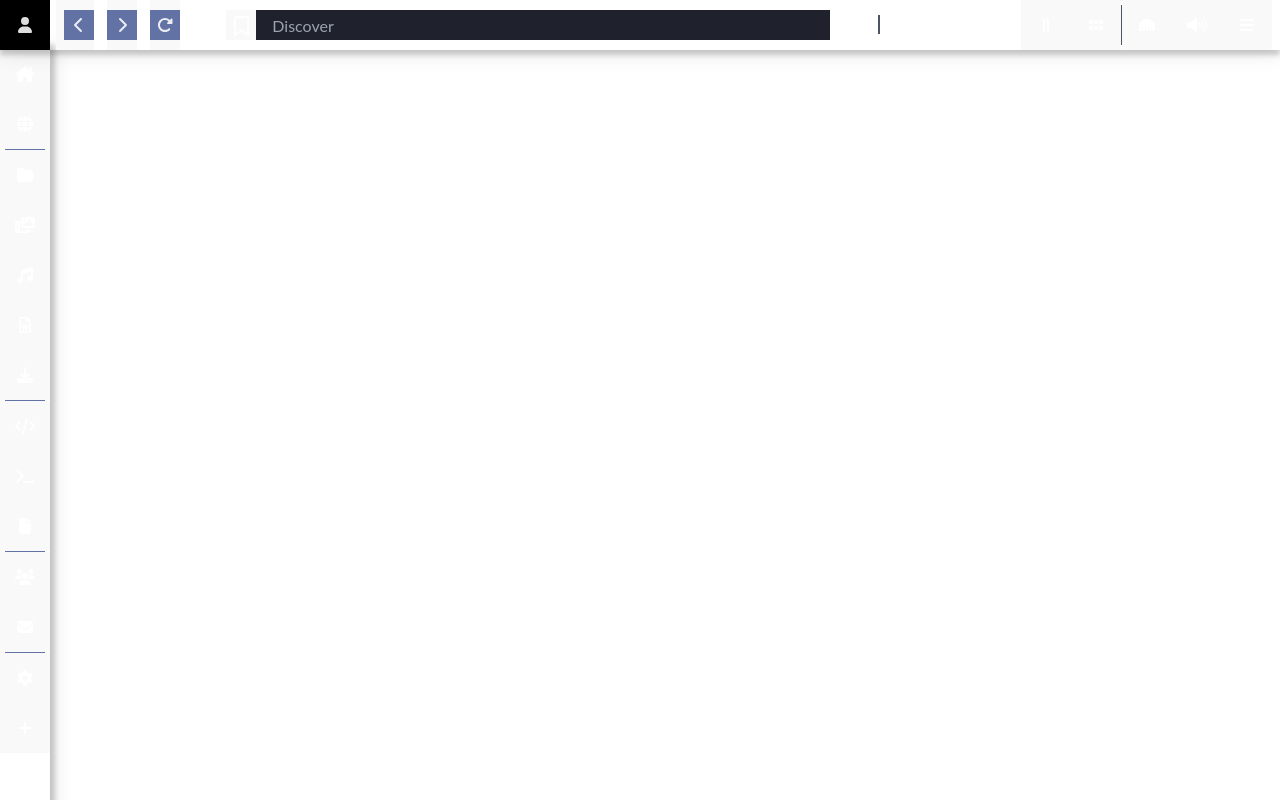
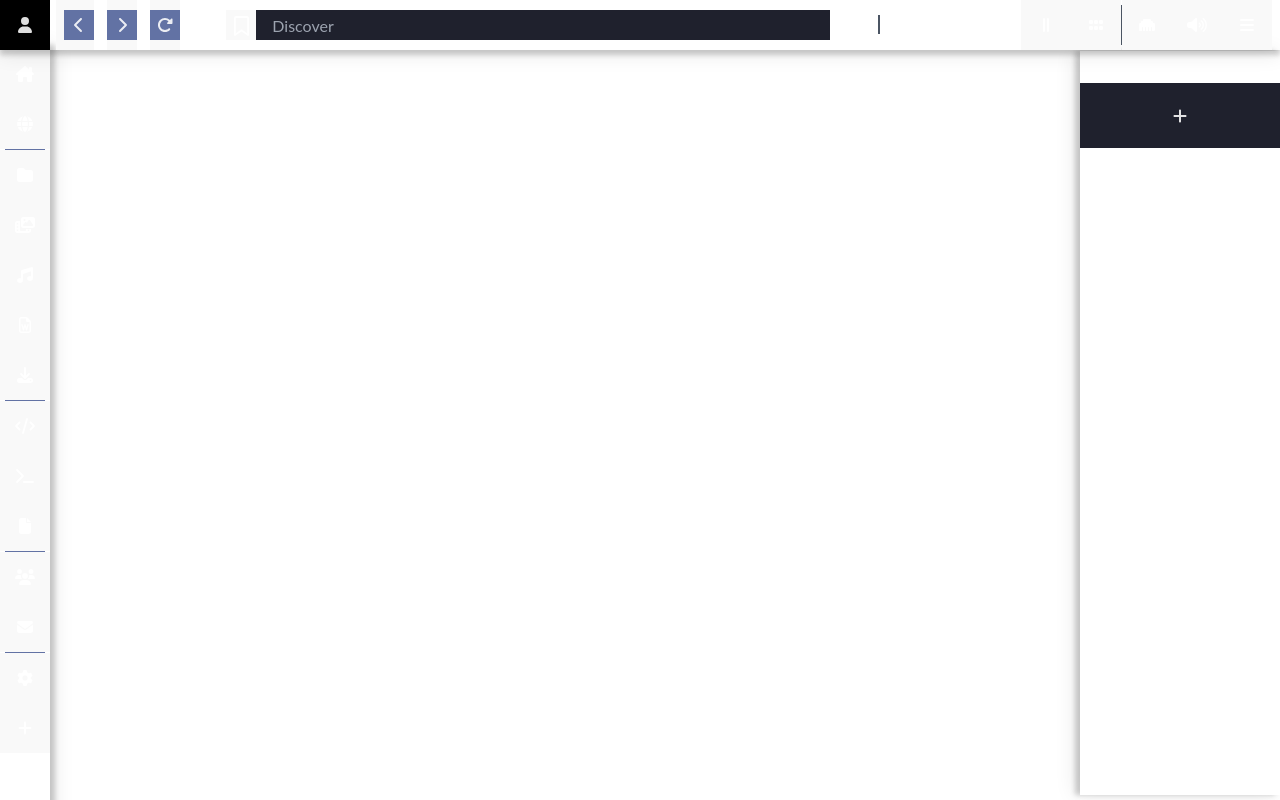
Before and after one commit to noxfall/flatron, a React (Vite) app: page / in a window 1280 px wide. Built offline with nearby package versions, Linux system fonts and the light colour scheme.

Commit message:
Add right sidemenu

```diff
--- a/src/App.jsx
+++ b/src/App.jsx
@@ -1,10 +1,12 @@
 import { TopBar, SidebarLeft } from "./components/common";
+import { Home } from "./scenes";
 
 const App = () => {
   return (
     <main className="app">
       <TopBar />
       <SidebarLeft />
+      <Home />
     </main>
   );
 };
--- /dev/null
+++ b/src/components/NewTask.jsx
@@ -0,0 +1,12 @@
+import { faPlus } from "@fortawesome/free-solid-svg-icons";
+import { FontAwesomeIcon } from "@fortawesome/react-fontawesome";
+
+const NewTask = () => {
+  return (
+    <div className="flex justify-center items-center bg-[#1f212d] w-full h-[65px] cursor-pointer transition ease-in-out hover:bg-slate-800">
+      <FontAwesomeIcon icon={faPlus} />
+    </div>
+  );
+};
+
+export default NewTask;
--- /dev/null
+++ b/src/components/common/HOC/Scene.jsx
@@ -0,0 +1,16 @@
+const Scene = ({ children, flexFlow, justify }) => {
+  return (
+    <section
+      className={
+        `absolute flex w-full h-full pt-14 pl-16 items-center
+        ${flexFlow === 'row' ? 'flex-row' : 'flex-col'}
+        ${justify === 'between' ? 'justify-between' : 'justify-center'}
+        `
+      }
+    >
+      {children}
+    </section>
+  );
+};
+
+export default Scene;
--- /dev/null
+++ b/src/components/common/HOC/SideContainer.jsx
@@ -0,0 +1,17 @@
+const SideContainer = ({ children, menuTitle }) => {
+  return (
+    <aside
+      className={
+        `w-[200px] h-full
+        mt-[-10px] pt-2
+        flex flex-col
+        justify-start items-center
+        sideContainer
+      `}>
+      <h4 className="uppercase">{menuTitle}</h4>
+      {children}
+    </aside>
+  );
+};
+
+export default SideContainer;
--- /dev/null
+++ b/src/components/common/HOC/index.js
@@ -0,0 +1,2 @@
+export { default as Scene } from './Scene';
+export { default as SideContainer } from './SideContainer';
--- a/src/components/common/TopBar/Clock.jsx
+++ b/src/components/common/TopBar/Clock.jsx
@@ -9,8 +9,8 @@ const Clock = () => {
   });
 
   return (
-    <div className="px-2 w-[15%]">
-      <span className="pr-2">{time.getHours()}:{time.getMinutes()}</span>
+    <div className="px-2 w-[15%] cursor-pointer">
+      <span className="pr-2">{time.getHours()}:{String(time.getMinutes()).padStart(2, '0')}</span>
       <span className='pl-2 border-l-2 border-gray-600'>{time.toDateString().substring(0, 10)}</span>
     </div>
   );
--- /dev/null
+++ b/src/components/index.js
@@ -0,0 +1 @@
+export { default as NewTask } from './NewTask';
--- a/src/index.css
+++ b/src/index.css
@@ -34,7 +34,7 @@
 /* TOP BAR */
 
 nav {
-  z-index: 9;
+  z-index: 999;
   box-shadow: 0px 5px 5px 0px rgba(0, 0, 0, 0.18),
     0px 5px 20px 0px rgba(0, 0, 0, 0.09);
 }
@@ -65,7 +65,7 @@ nav {
 /* LEFT SIDEBAR */
 
 #leftBar {
-  z-index: 0;
+  z-index: 99;
   box-shadow: 5px 0px 5px 0px rgba(0, 0, 0, 0.18),
     5px 0px 20px 0px rgba(0, 0, 0, 0.09);
 }
@@ -105,6 +105,13 @@ h1 {
 
 #userMenu > button:hover {
   background: #1f212d;
+}
+
+/* RIGHT SIDEBAR */
+.sideContainer {
+  z-index: 99;
+  box-shadow: -5px 0px 5px 0px rgba(0, 0, 0, 0.18),
+    -5px 0px 20px 0px rgba(0, 0, 0, 0.09);
 }
 
 /*
--- /dev/null
+++ b/src/mockDb.js
@@ -0,0 +1,11 @@
+export const todos = [
+  {
+    title: "Finish side menu"
+  },
+  {
+    title: "Implement panes to split"
+  },
+  {
+    title: "Design home page [dashboard]"
+  }
+];
--- /dev/null
+++ b/src/scenes/Home/index.jsx
@@ -0,0 +1,18 @@
+import { Scene, SideContainer } from "../../components/common/HOC";
+import { NewTask } from "../../components";
+import { todos } from "../../mockDb";
+
+const Home = () => {
+  return (
+    <Scene flexFlow="row" justify="between">
+      <div>Home</div>
+      <div>Home</div>
+      <SideContainer menuTitle="Todo">
+
+        <NewTask />
+      </SideContainer>
+    </Scene>
+  );
+};
+
+export default Home;
--- /dev/null
+++ b/src/scenes/index.js
@@ -0,0 +1 @@
+export { default as Home } from './Home';
```
